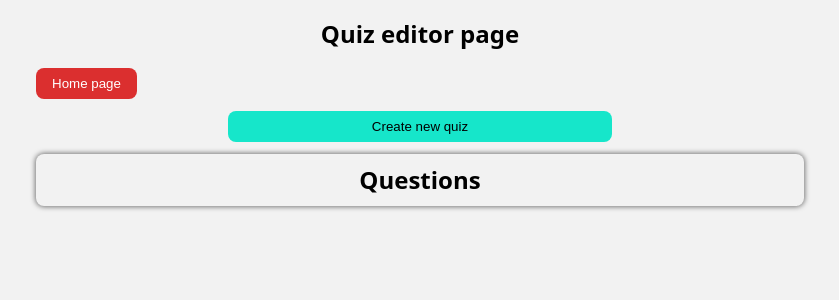
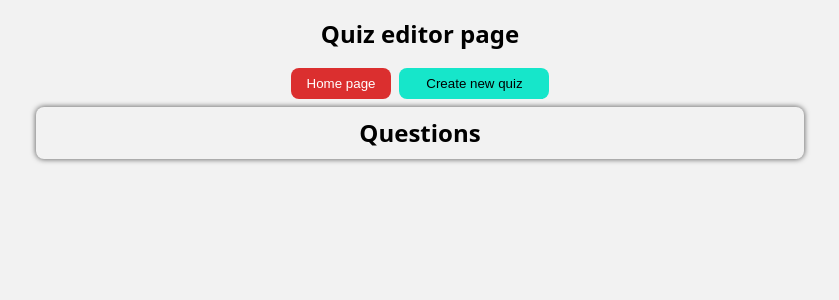
Before and after one commit to tienlevi/interview-test, a React (Vite) app: page /quiz-editor in a window 1280 px wide. Shown: the top 300 px of the page, without its empty margins (220-1059 px from the left). Built offline with nearby package versions, Linux system fonts and the light colour scheme.

Commit message:
feat: handle add and delete quiz

```diff
--- a/src/components/QuizForm/index.tsx
+++ b/src/components/QuizForm/index.tsx
@@ -7,15 +7,19 @@ import Options from "./Options";
 import { useState } from "react";
 import { defaultOptionValues } from "@/constants/values";
 import { toast } from "react-toastify";
+import useQuizStore from "@/stores/useQuizStore";
+import { randomId } from "@/utils/random";
 
-interface FormValues extends Partial<IQuiz> {}
+interface FormValues extends IQuiz {}
 
 interface Props {
   onOpenForm: (openForm: boolean) => void;
 }
 
 function QuizForm({ onOpenForm }: Props) {
-  const methods = useForm<FormValues>({ defaultValues: { options: [] } });
+  const methods = useForm<FormValues>({
+    defaultValues: { id: randomId(), options: [] },
+  });
   const {
     register,
     formState: { errors },
@@ -23,17 +27,18 @@ function QuizForm({ onOpenForm }: Props) {
   } = methods;
   const [options, setOptions] = useState<IOption[]>(defaultOptionValues);
   const [isEmptyOption, setIsEmptyOption] = useState(false);
+  const { quiz, setQuiz } = useQuizStore();
 
-  const onSubmit = (data: FormValues) => {
+  const onSubmit = (data: IQuiz) => {
     const emptyOption = options.some((option) => option.name === "");
     const checkOptionTrueAnswer = options.some((o) => o.isCorrect === true);
     setIsEmptyOption(emptyOption);
     if (!checkOptionTrueAnswer)
       return toast.warning("At least one option is true");
     if (isEmptyOption) return;
-    console.log("🚀 ~ onSubmit ~ data:", data);
+
     onOpenForm(false);
-    return data;
+    setQuiz([...quiz, data]);
   };
 
   return (
--- a/src/components/QuizList/index.tsx
+++ b/src/components/QuizList/index.tsx
@@ -1,20 +1,33 @@
 import styles from "./styles.module.css";
 import homeStyles from "@/pages/pages.module.css";
 import { IQuiz } from "@/interfaces/quiz";
+import Button from "@/components/ui/button";
+import useQuizStore from "@/stores/useQuizStore";
+import { useLocation } from "react-router-dom";
 
 interface Props {
   data: IQuiz[];
 }
 
 function QuizList({ data }: Props) {
+  const location = useLocation();
+  const { setQuiz } = useQuizStore();
+  const isHomePage = location.pathname === "/";
+
+  const handleDeleteQuiz = (id: string) => {
+    const remainingQuiz = data.filter((option) => option.id !== id);
+    setQuiz(remainingQuiz);
+  };
+
   return (
     <div className={styles.quizContainer}>
       <div className={homeStyles.title}>Questions</div>
       <div className={styles.quiz}>
-        {data.map((quiz) => (
-          <div key={quiz.id}>
+        {data.map((quiz, index) => (
+          <div className={styles.quizItem} key={quiz.id}>
+            <div>
               <div className={styles.quizName}>
-              {quiz.id}. {quiz.name}
+                {index + 1}. {quiz.name}
               </div>
               <div className={styles.quizDescription}>{quiz.description}</div>
               <div className={styles.options}>
@@ -28,6 +41,10 @@ function QuizList({ data }: Props) {
                 ))}
               </div>
             </div>
+            {!isHomePage && (
+              <Button onClick={() => handleDeleteQuiz(quiz.id)}>Delete</Button>
+            )}
+          </div>
         ))}
       </div>
     </div>
--- a/src/components/QuizList/styles.module.css
+++ b/src/components/QuizList/styles.module.css
@@ -9,6 +9,12 @@
   display: flex;
   flex-direction: column;
   gap: 8px;
+}
+
+.quizItem {
+  display: flex;
+  align-items: start;
+  justify-content: space-between;
 }
 
 .quizName {
--- a/src/pages/pages.module.css
+++ b/src/pages/pages.module.css
@@ -21,14 +21,12 @@
 }
 
 .createQuiz {
-  width: 50%;
-  margin-left: auto;
-  margin-right: auto;
-  margin-top: 12px;
-  margin-bottom: 12px;
-  display: flex;
-  justify-content: center;
+  width: 150px;
 }
 
-.createQuiz > button {
+.buttons {
+  display: flex;
+  align-items: center;
+  justify-content: center;
+  gap: 8px;
 }
```
Lines whose indentation alone changed are shown as unchanged.
